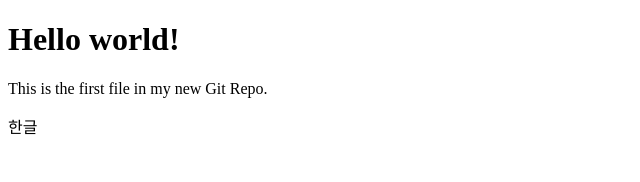
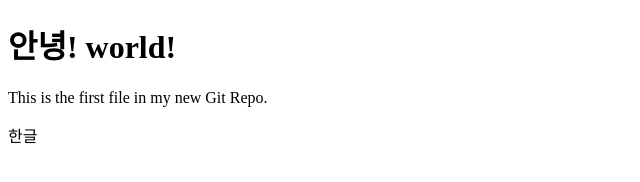
Before and after one commit to john-junghuyn/python_exercises, a plain HTML site: page index.html in a window 1280 px wide. Shown: the whole page, without its empty margins (0-640 px from the left). Drawn offline with Linux system fonts and the light colour scheme.

Commit message:
index.html 제목타이틀수정

```diff
--- a/index.html
+++ b/index.html
@@ -1,11 +1,11 @@
 <!DOCTYPE html>
 <html>
 <head>
-<title>Hello World!</title>
+<title>안녕? World!</title>
 </head>
 <body>
 
-<h1>Hello world!</h1>
+<h1>안녕! world!</h1>
 <p>This is the first file in my new Git Repo.</p>
 한글
 
```
